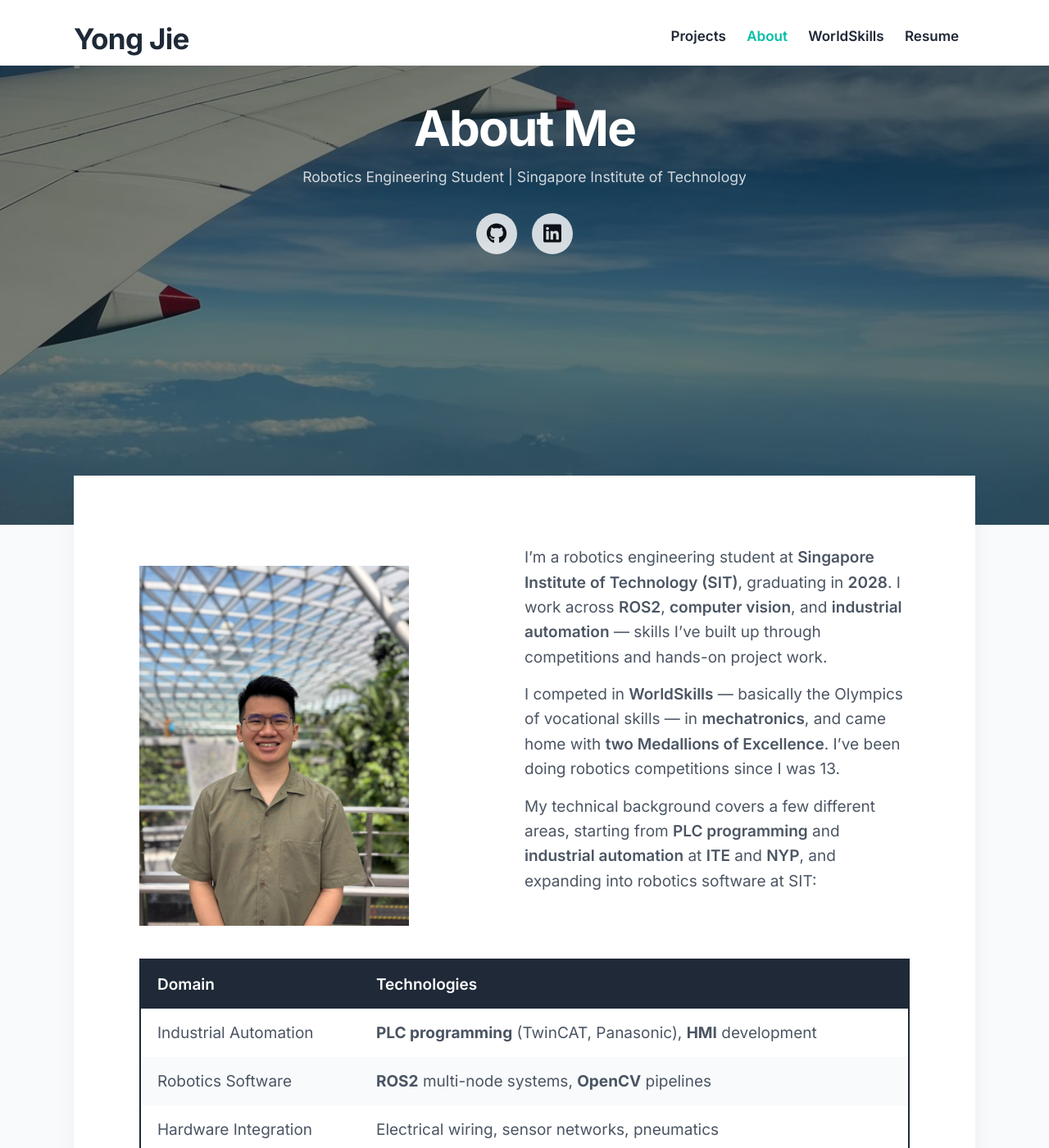
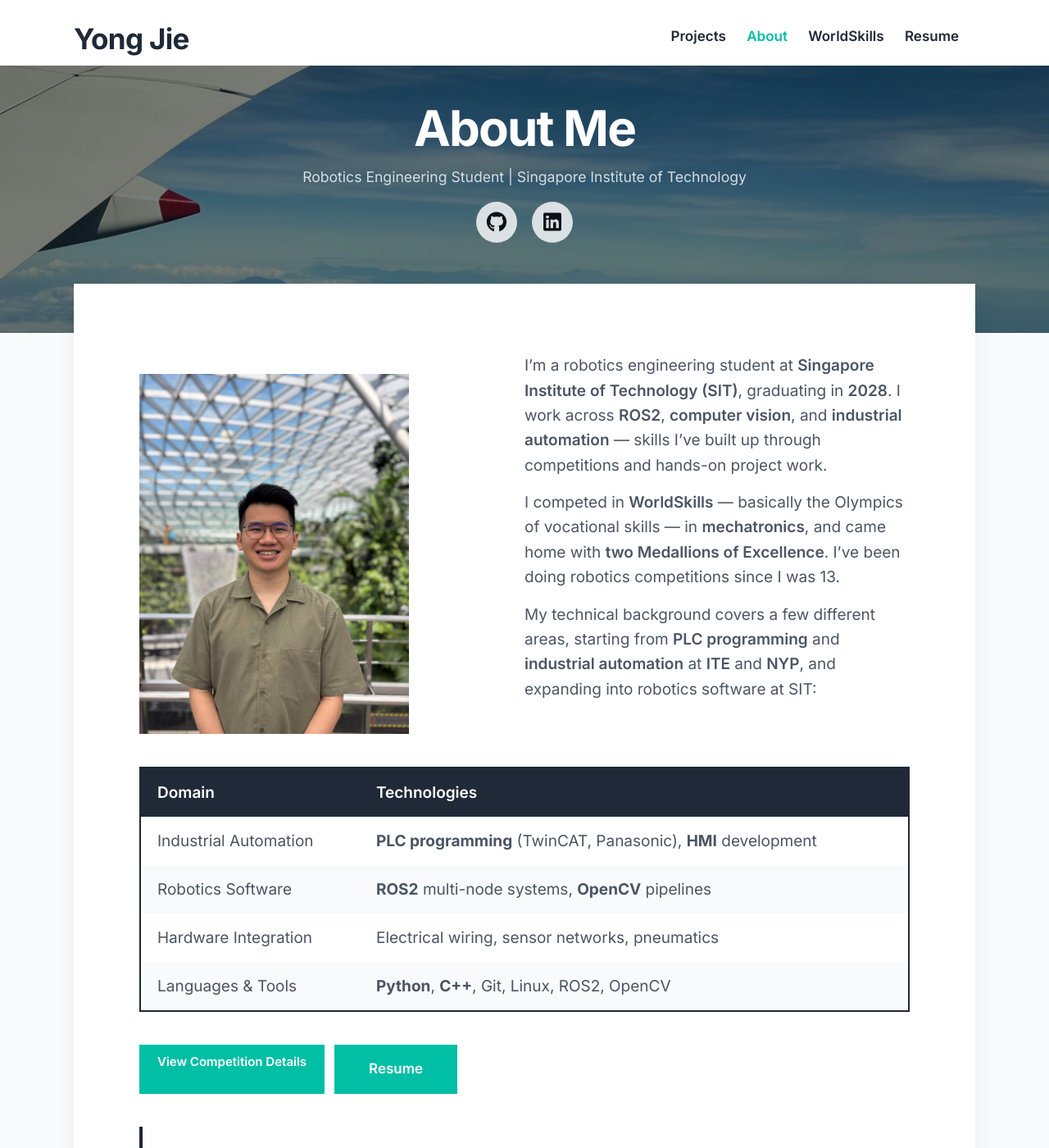
Before and after one commit to YongJiee/YongJiee.github.io, a Jekyll site: the page built from _pages/about.md, in a window 1280 px wide and 1400 px high. Shown: the whole window at 82% size. Built offline with Jekyll 4.4.1, drawn with Linux system fonts in a browser that asks for light colours; nearby versions of some CDN libraries.

Commit message:
V1.71 - Reducing picture size

```diff
--- a/_sass/_includes/_custom.scss
+++ b/_sass/_includes/_custom.scss
@@ -8,18 +8,12 @@
 // - - - Hero credentials badges - - -
 
 .hero__credentials {
-  position: relative;
-  top: 0;
   display: flex;
   justify-content: center;
   flex-wrap: wrap;
   gap: 0.6rem;
   margin-top: 0.5rem;
   margin-bottom: 0.5rem;
-
-  @include mq(tabletp) {
-    top: -70px;
-  }
 }
 
 .hero__credential {
--- a/_sass/_includes/_hero.scss
+++ b/_sass/_includes/_hero.scss
@@ -7,87 +7,46 @@
   position: relative;
   top: 0;
   margin-top: 0;
-  padding: 60px 0 100px;
+  padding: 40px 0 60px;
   background: $hero-background-color;
-  height: auto !important; // allow full height on mobile
+  height: auto !important;
 
   @include mq(tabletp) {
     margin-top: 25px;
-    padding: 120px 0 180px;
-    min-height: 340px !important;
+    padding: 70px 0 90px;
+    min-height: 280px !important;
     height: auto !important;
   }
 
   @include mq(laptop) {
     margin-top: 30px;
-    padding: 160px 0 220px;
+    padding: 90px 0 110px;
   }
 
   .wrap {
-    padding-top: 50px; // ✅ push content lower on mobile
-
-    @include mq(tabletp) {
-      padding-top: 10px;
-    }
-
-    @include mq(laptop) {
-      padding-top: 0;
-    }
-
     position: relative;
     z-index: 2;
     text-align: center;
   }
 
   h1 {
-    position: relative;
-    top: 0;
     color: $hero-text-color;
-
-    @include mq(tabletp) {
-      top: -70px;
-      white-space: pre-line;
-    }
-
     margin-bottom: 0.5rem;
   }
 
   p {
-    position: relative;
-    top: 0;
     color: rgba($hero-text-color, 0.8);
     font-size: 1.1rem;
-
-    @include mq(tabletp) {
-      top: -70px;
-      margin-top: 25px;
-    }
-
-    @include mq(laptop) {
-      margin-top: 30px;
-    }
-
-    margin-bottom: 1.5rem;
+    margin-top: 15px;
+    margin-bottom: 1rem;
   }
 
   .socials {
-    position: relative;
-    top: 0;
     margin-top: 15px;
-
-    @include mq(tabletp) {
-      top: -70px;
-      margin-top: 25px;
-    }
-
-    @include mq(laptop) {
-      margin-top: 30px;
-    }
-
     display: flex;
     justify-content: center;
     gap: 1rem;
-    margin-bottom: 2.5rem; // breathing space before next section
+    margin-bottom: 0;
   }
 
   .socials__item__link {
```
